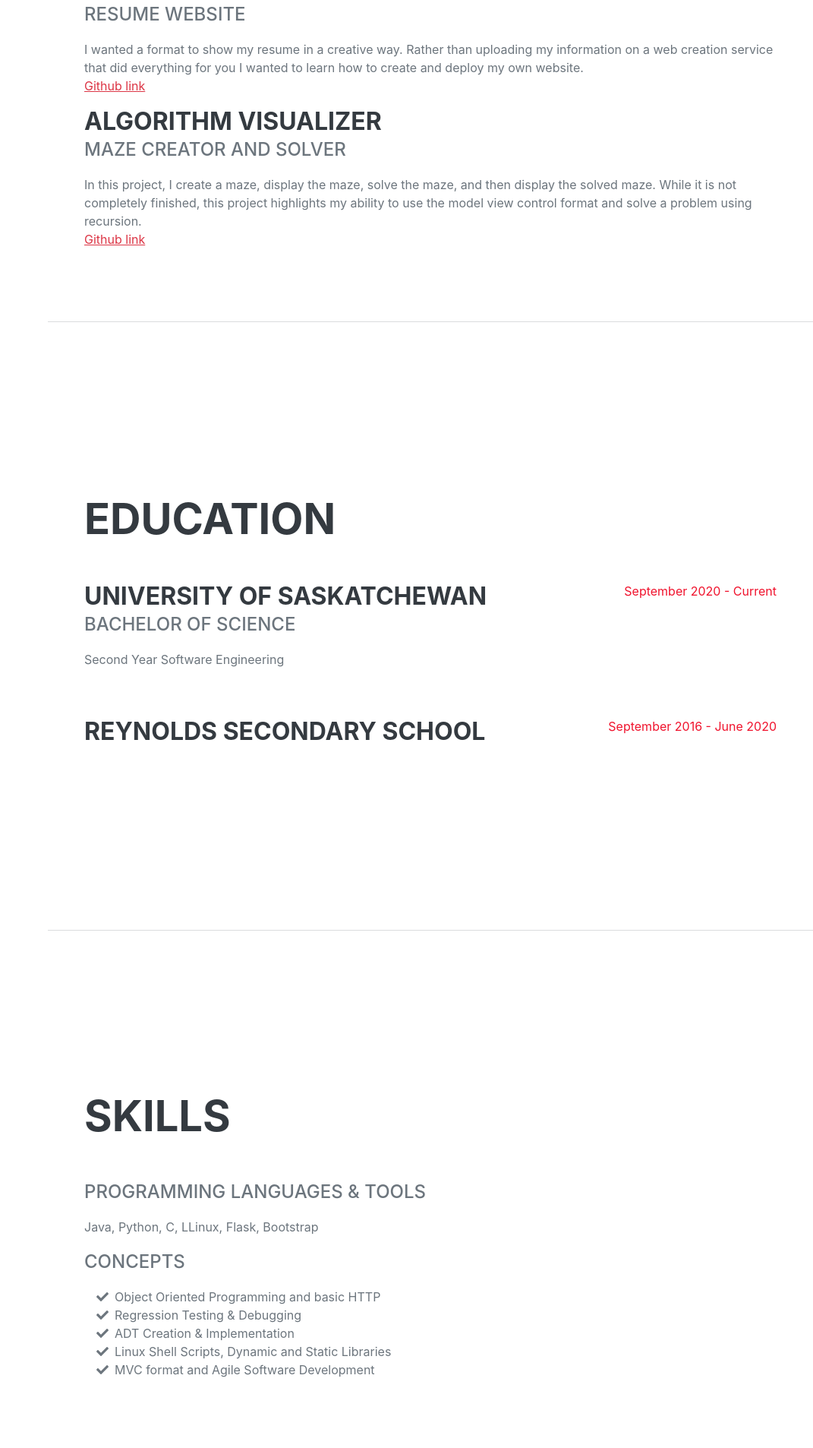
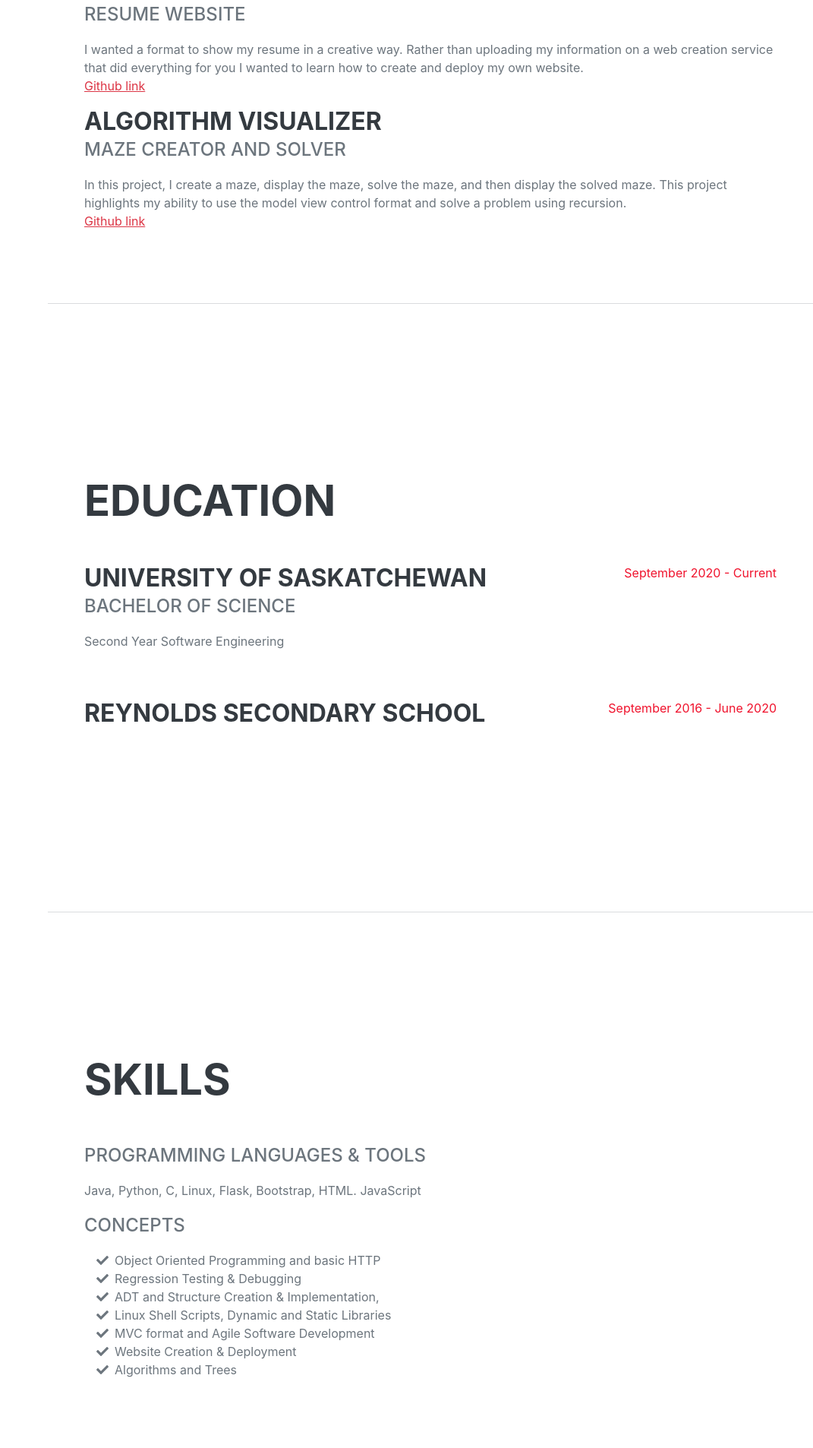
Before and after one commit to harichristensen/website, a Flask app: page / in a window 1280 px wide. Shown: the part 1260-3166 px from the top of the page at 76% size, without its empty margins (209-1280 px from the left). Run offline with Flask 2, Linux system fonts and the light colour scheme; some libraries are stand-ins or nearby versions; some web fonts are replaced.

Commit message:
fixed skills and github links

```diff
--- a/project/page/templates/recipes/home.html
+++ b/project/page/templates/recipes/home.html
@@ -73,7 +73,7 @@
                             <div class="subheading mb-3">Resume Website</div>
                             <p>
                                 I wanted a format to show my resume in a creative way. Rather than uploading my information on a web creation service that did everything for you I wanted to learn how to create and deploy my own website. <br>
-                                <a href="https://github.com/harichristensen/MazeProject">Github link</a>
+                                <a href="https://github.com/harichristensen/website">Github link</a>
 
                             </p>
                         </div>
@@ -83,10 +83,9 @@
                             <h3 class="mb-0">Algorithm Visualizer</h3>
                             <div class="subheading mb-3">Maze Creator and Solver</div>
                             <p>
-                                In this project, I create a maze, display the maze, solve the maze, and then display the solved maze. While it is
-                                not completely finished, this project highlights my ability to use the model view control format and solve a problem
+                                In this project, I create a maze, display the maze, solve the maze, and then display the solved maze. This project highlights my ability to use the model view control format and solve a problem
                                 using recursion. <br>
-                                <a href="https://github.com/harichristensen/website">Github link</a>
+                                <a href="https://github.com/harichristensen/MazeProject">Github link</a>
 
                             </p>
                         </div>
@@ -123,7 +122,7 @@
                 <div class="resume-section-content">
                     <h2 class="mb-5">Skills</h2>
                     <div class="subheading mb-3">Programming Languages & Tools</div>
-                    <p>Java, Python, C, LLinux, Flask, Bootstrap</p>
+                    <p>Java, Python, C, Linux, Flask, Bootstrap, HTML. JavaScript</p>
                     <div class="subheading mb-3">Concepts</div>
                     <ul class="fa-ul mb-0">
                         <li>
@@ -136,7 +135,7 @@
                         </li>
                         <li>
                             <span class="fa-li"><i class="fas fa-check"></i></span>
-                            ADT Creation & Implementation
+                            ADT and Structure Creation & Implementation,
                         </li>
                         <li>
                             <span class="fa-li"><i class="fas fa-check"></i></span>
@@ -145,6 +144,14 @@
                         <li>
                             <span class="fa-li"><i class="fas fa-check"></i></span>
                             MVC format and Agile Software Development
+                        </li>
+                        <li>
+                            <span class="fa-li"><i class="fas fa-check"></i></span>
+                            Website Creation & Deployment
+                        </li>
+                        <li>
+                            <span class="fa-li"><i class="fas fa-check"></i></span>
+                            Algorithms and Trees
                         </li>
                     </ul>
                 </div>
```
